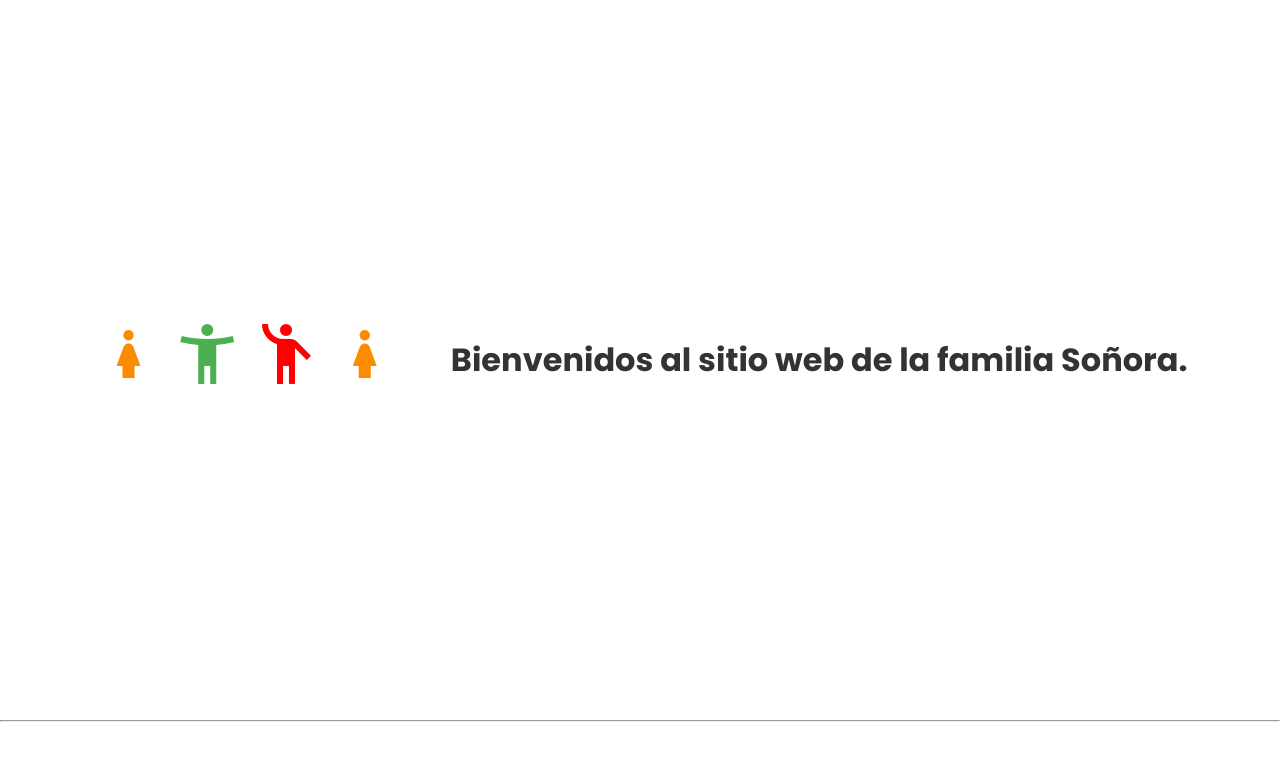
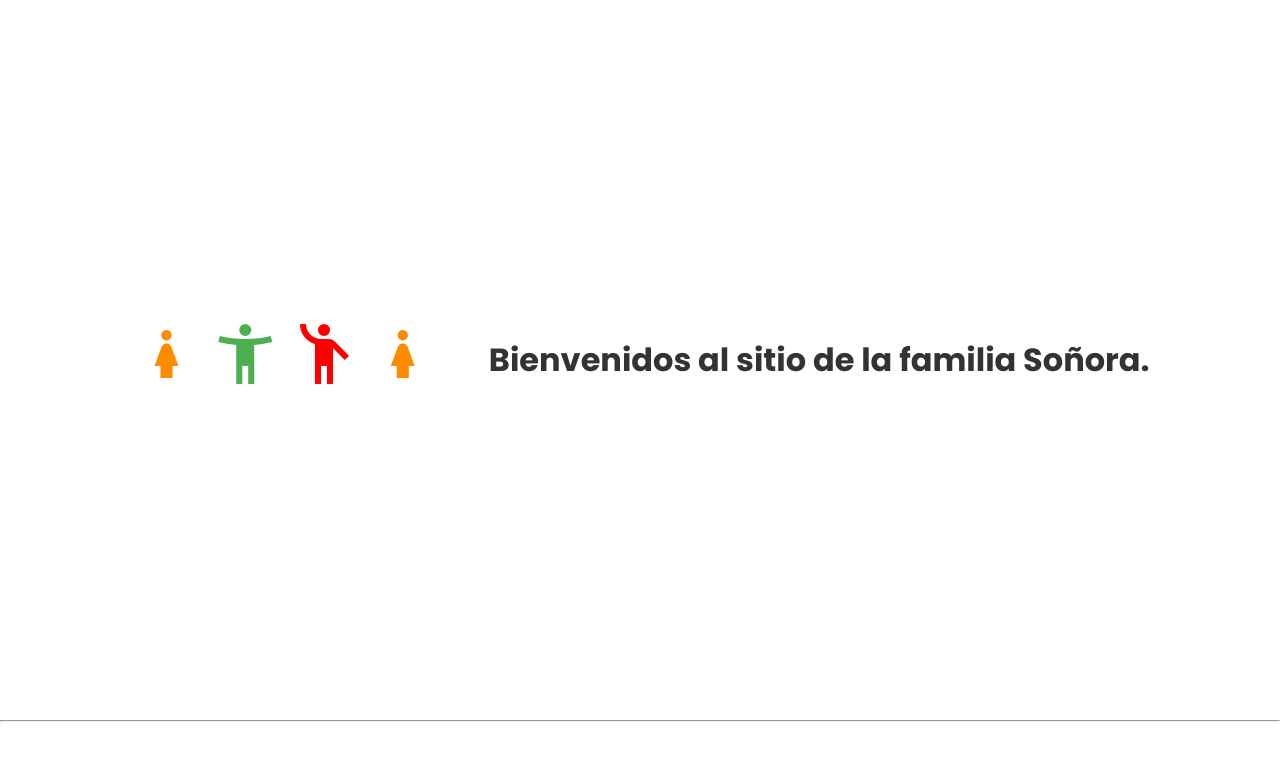
Before and after one commit to sntgchns/so-ora.com, a Flask app: page / in a window 1280 px wide. Shown: the top 757 px of the page. Run offline with Flask 2, Linux system fonts and the light colour scheme.

Commit message:
Update index.html

```diff
--- a/templates/index.html
+++ b/templates/index.html
@@ -18,7 +18,7 @@
             <span class="material-icons-outlined orange">girl</span>
         </div>
         <div class="text">
-            Bienvenidos al sitio web de la familia Soñora.
+            Bienvenidos al sitio de la familia Soñora.
         </div>
     </h1>
     <hr>
```
